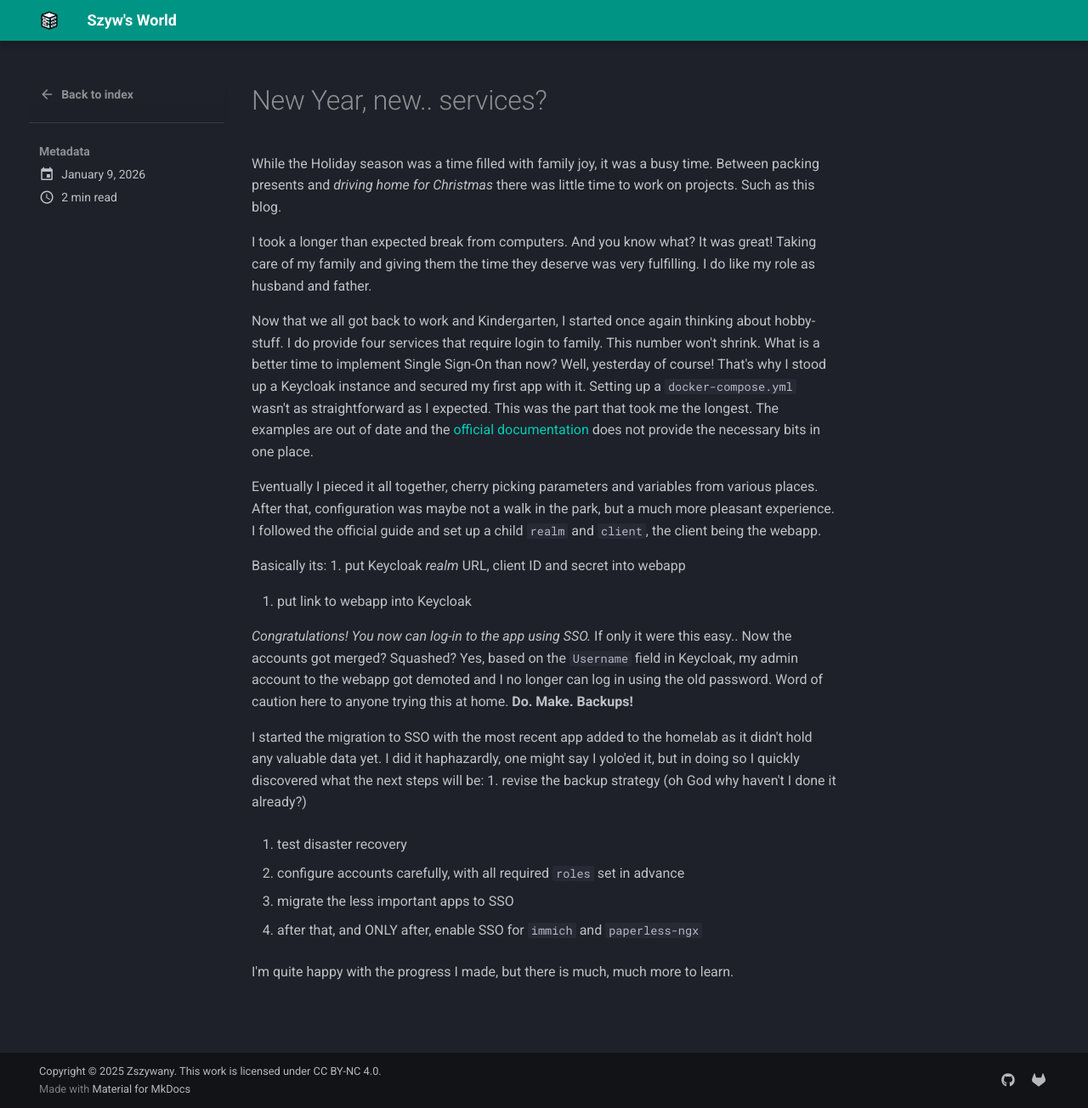
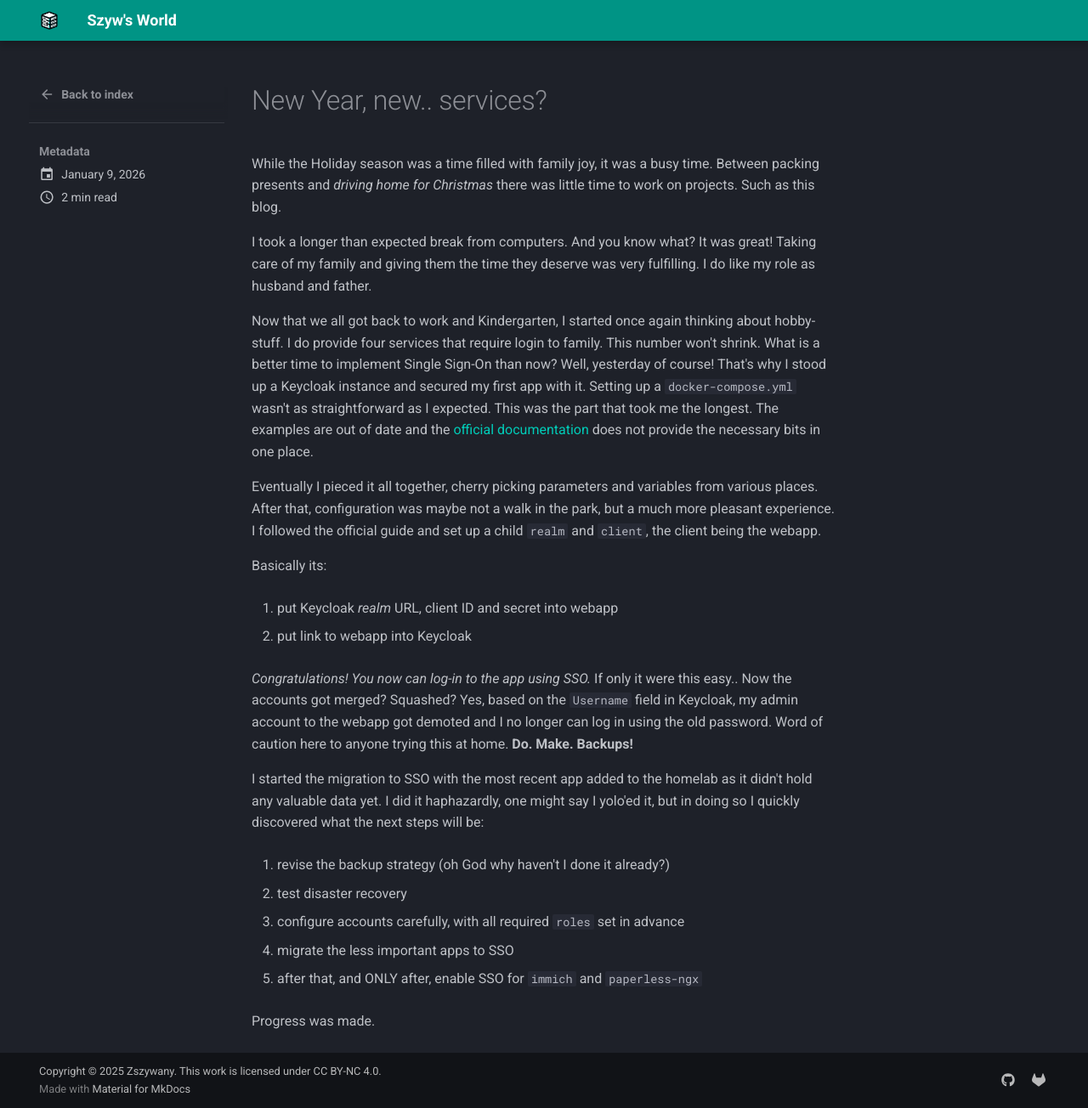
Before and after one commit to Zszywany/website, an MkDocs documentation site: the page built from docs/blog/posts/New Year, new.. services?.md, in a window 1280 px wide and 1304 px high. Shown: the whole window at 85% size. Built offline with MkDocs 1.6.1 and Material for MkDocs 9.7.7, drawn with Linux system fonts in a browser that asks for light colours.

Commit message:
corrections

```diff
--- a/docs/blog/posts/New Year, new.. services?.md
+++ b/docs/blog/posts/New Year, new.. services?.md
@@ -15,6 +15,7 @@ Eventually I pieced it all together, cherry picking parameters and variables fro
 After that, configuration was maybe not a walk in the park, but a much more pleasant experience. I followed the official guide and set up a child `realm` and `client`, the client being the webapp.
 
 Basically its:
+
 1. put Keycloak *realm* URL, client ID and secret into webapp
 
 2. put link to webapp into Keycloak
@@ -23,6 +24,7 @@ Basically its:
 Now the accounts got merged? Squashed? Yes, based on the `Username` field in Keycloak, my admin account to the webapp got demoted and I no longer can log in using the old password. Word of caution here to anyone trying this at home. **Do. Make. Backups!**
 
 I started the migration to SSO with the most recent app added to the homelab as it didn't hold any valuable data yet. I did it haphazardly, one might say I yolo'ed it, but in doing so I quickly discovered what the next steps will be:
+
 1. revise the backup strategy (oh God why haven't I done it already?)
 
 2. test disaster recovery
@@ -33,4 +35,4 @@ I started the migration to SSO with the most recent app added to the homelab as
 
 5. after that, and ONLY after, enable SSO for `immich` and `paperless-ngx`
 
-I'm quite happy with the progress I made, but there is much, much more to learn.
+Progress was made.
```
